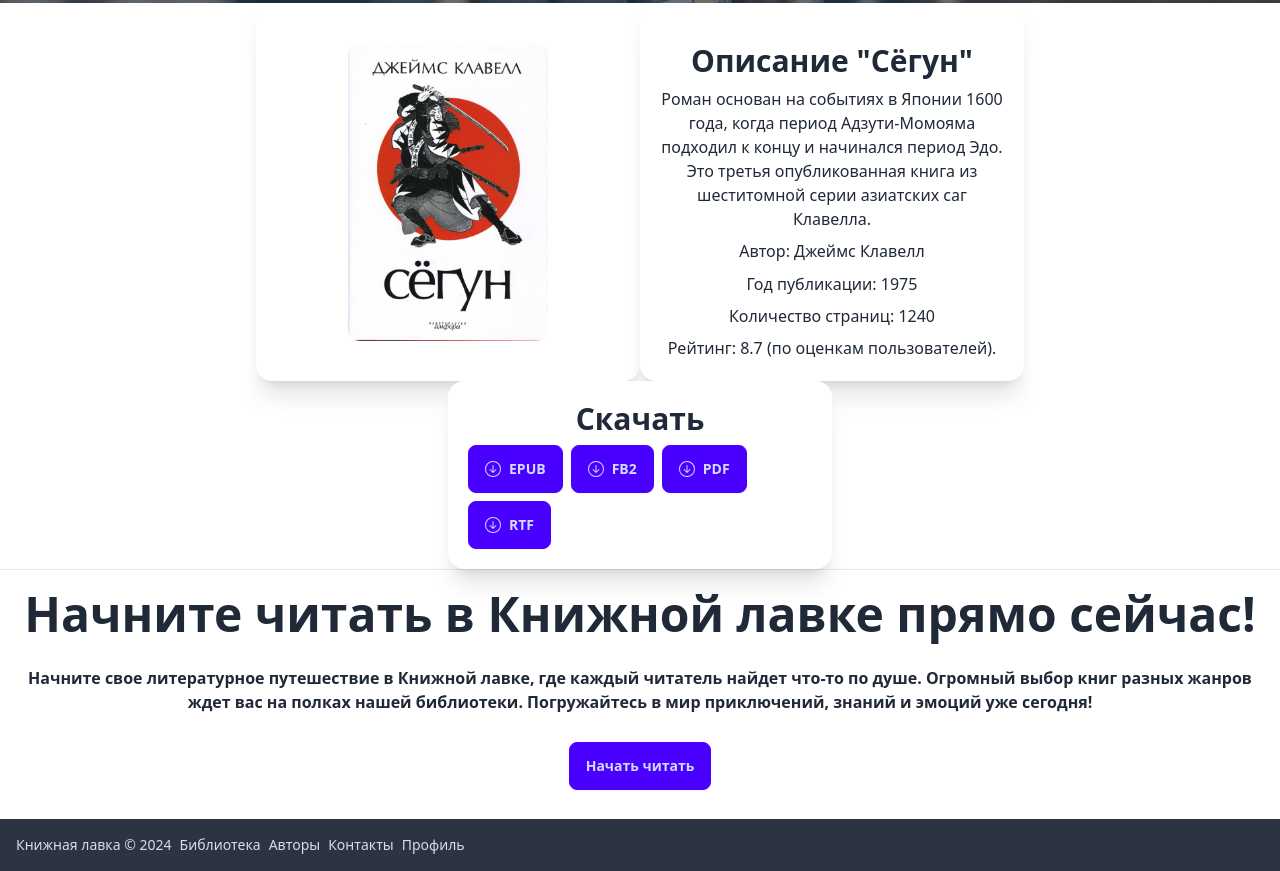
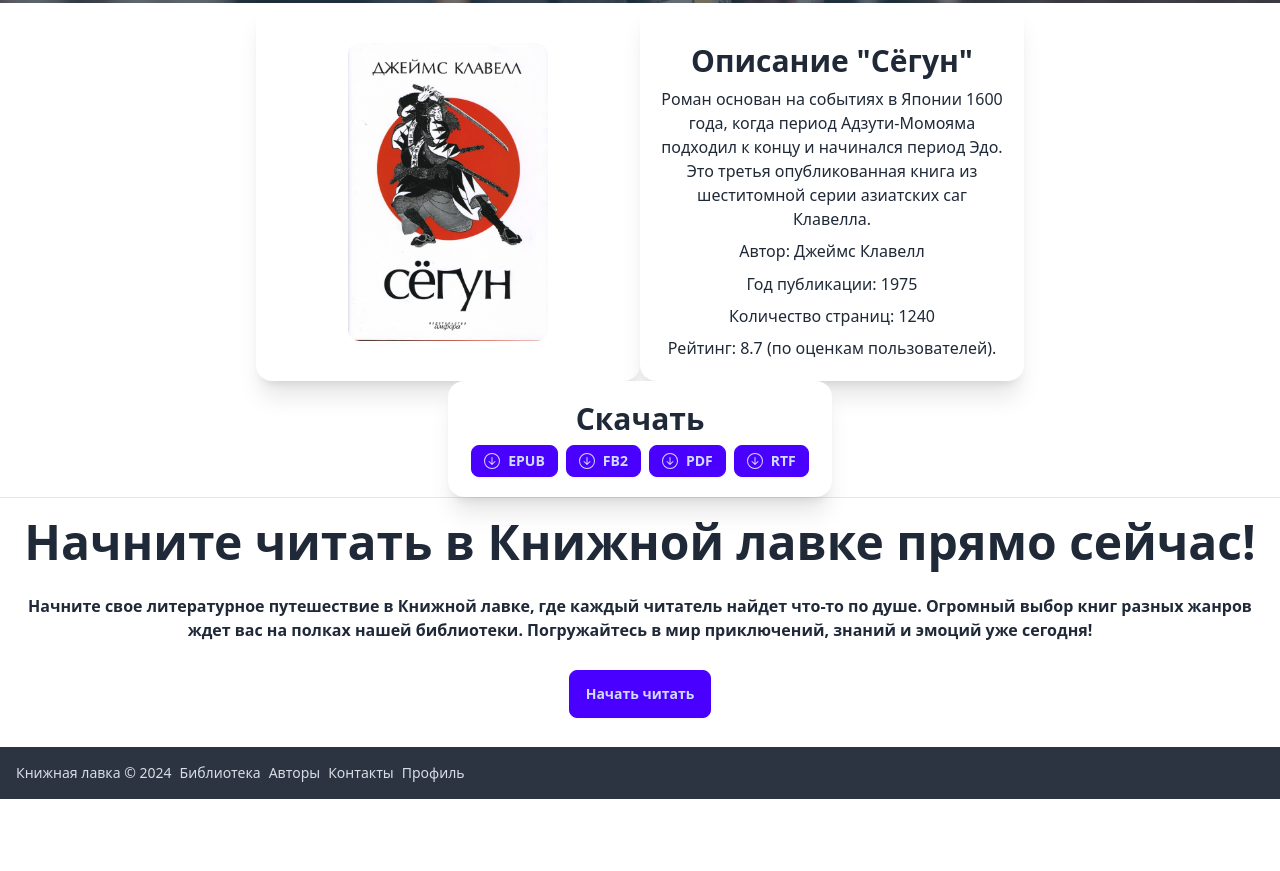
Before and after one commit to compuser21/knizhnaja_lavka, a plain HTML site: page book.html in a window 1280 px wide. Shown: the part 861-1732 px from the top of the page. After the commit the page ends 1660 px from the top, so only its background shows below. Drawn offline with nearby package versions, Linux system fonts and the light colour scheme.

Commit message:
Update style.css

```diff
--- a/static/css/style.css
+++ b/static/css/style.css
@@ -1458,6 +1458,12 @@ html {
 .btn-profile {
   width: 198px;
 }
+.btn-sm {
+  height: 2rem;
+  min-height: 2rem;
+  padding-left: 0.75rem;
+  padding-right: 0.75rem;
+  font-size: 0.875rem}
 .card {
   position: relative;
   display: flex;
```
